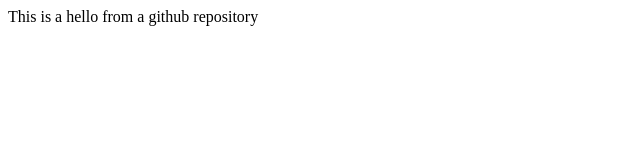
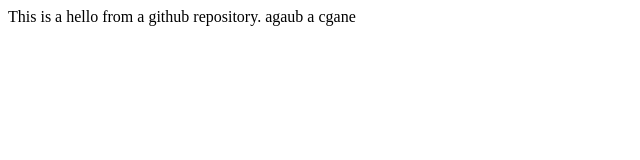
Before and after one commit to MSamiTariq/bootcamp2020, a plain HTML site: page index.html in a window 1280 px wide. Shown: the whole page, without its empty margins (0-640 px from the left). Drawn offline with Linux system fonts and the light colour scheme.

Commit message:
update
index.html updated to observe the changes

```diff
--- a/index.html
+++ b/index.html
@@ -6,6 +6,6 @@
     <title>Document</title>
 </head>
 <body>
-    <div class="container">This is a hello from a github repository</div>
+    <div class="container">This is a hello from a github repository. agaub a cgane</div>
 </body>
 </html>
```
